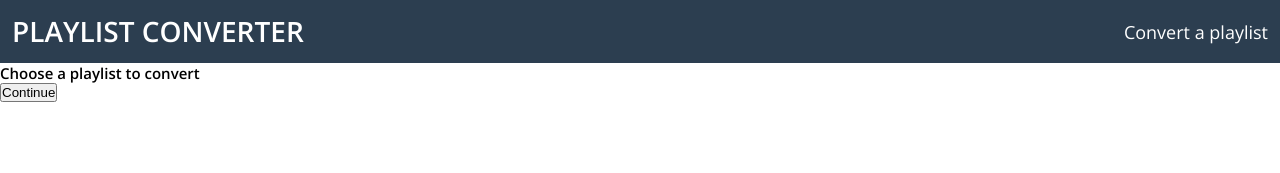
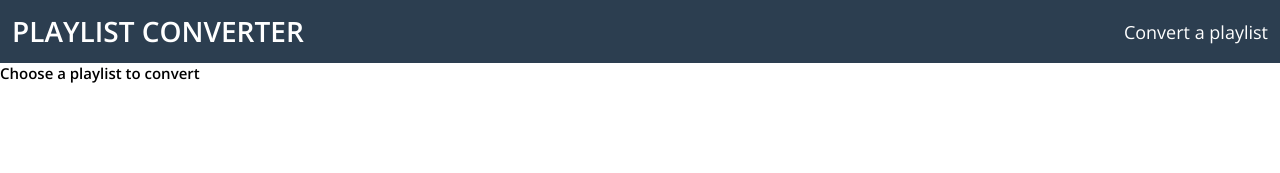
Before and after one commit to Claytonhart/music-playlist-converter, a React (Create React App) app: page /choose in a window 1280 px wide. Shown: the top 173 px of the page. Built offline with nearby package versions, Linux system fonts and the light colour scheme.

Commit message:
cleaned up extraneous logic and unused variables

```diff
--- a/src/components/ChooseAPlaylist.js
+++ b/src/components/ChooseAPlaylist.js
@@ -8,7 +8,7 @@ import getYoutubeListOfPlaylists from "../apis/youtube/getYoutubeListOfPlaylists
 import getNapsterListOfPlaylists from "../apis/napster/getNapsterListOfPlaylists";
 import getDeezerListOfPlaylists from "../apis/deezer/getDeezerListOfPlaylists";
 
-const ChooseAPlaylist = ({ initialPlaylist, finalPlaylist, playlistId }) => {
+const ChooseAPlaylist = ({ initialPlaylist, setPlaylistToConvert }) => {
   const [listOfPlaylists, setListOfPlaylists] = useState([]);
 
   const platform = Object.keys(initialPlaylist)[0];
@@ -49,32 +49,12 @@ const ChooseAPlaylist = ({ initialPlaylist, finalPlaylist, playlistId }) => {
   return (
     <div className="choose-playlist">
       <h1>Choose a playlist to convert</h1>
-      <GetUserPlaylistButton
-        platform={platform}
-        access_token={access_token}
-        id={playlistId}
-      />
       <PlaylistsList
         listOfPlaylists={listOfPlaylists}
         access_token={access_token}
         platform={platform}
+        setPlaylistToConvert={setPlaylistToConvert}
       />
-      {/* <ul>
-        {data.map(playlist => (
-          <li key={playlist.id} uri={playlist.uri}>
-            <a
-              href={playlist.external_urls.spotify}
-              target="_blank"
-              rel="noopener noreferrer"
-            >
-              {playlist.tracks.total}:
-            </a>
-            <div onClick={() => getPlaylist(playlist.id, access_token)}>
-              {playlist.name}
-            </div>
-          </li>
-        ))}
-      </ul> */}
     </div>
   );
 };
--- a/src/components/Convert.js
+++ b/src/components/Convert.js
@@ -8,14 +8,12 @@ import NapsterAuth from "./authComponents/NapsterAuth";
 import DeezerAuth from "./authComponents/DeezerAuth";
 import GetUserPlaylistButton from "./GetUserPlaylistButton";
 
-const Convert = ({ setInitialPlaylist, setFinalPlaylist, setPlaylistId }) => {
+const Convert = ({ setInitialPlaylist, setFinalPlaylist }) => {
   const [activeFrom, setActiveFrom] = useState(null);
   const [activeTo, setActiveTo] = useState(null);
 
   const [tokenFrom, setTokenFrom] = useState(null);
   const [tokenTo, setTokenTo] = useState(null);
-
-  const [playlistValue, setPlaylistValue] = useState("");
 
   const components = {
     Spotify: SpotifyAuth,
@@ -31,10 +29,6 @@ const Convert = ({ setInitialPlaylist, setFinalPlaylist, setPlaylistId }) => {
     setInitialPlaylist({ [activeFrom]: tokenFrom });
     setFinalPlaylist({ [activeTo]: tokenTo });
   }, [activeFrom, activeTo, tokenFrom, tokenTo]);
-
-  // useEffect(() => {
-  //   setPlaylistId(playlistValue);
-  // });
 
   let fromButtonToRender = null;
   if (activeFrom && tokenFrom) {
@@ -57,35 +51,14 @@ const Convert = ({ setInitialPlaylist, setFinalPlaylist, setPlaylistId }) => {
         <div className="playlists-container__left">
           <PlatformList setActive={setActiveFrom} active={activeFrom} />
           {fromButtonToRender}
-          {/* {activeFrom && tokenFrom ? <div>Authenticated</div> : null} */}
-          {/* {activeFrom ? <AuthFrom setToken={setTokenFrom} /> : null} */}
-          {/* {tokenTo} */}
         </div>
         <div className="playlists-container__right">
           <PlatformList setActive={setActiveTo} active={activeTo} />
           {toButtonToRender}
-          {/* {activeTo ? <AuthTo setToken={setTokenTo} /> : null} */}
-          {/* {tokenFrom} */}
         </div>
       </div>
-      {/* <GetUserPlaylistButton
-        id={playlistValue}
-        access_token={tokenFrom}
-        platform={activeFrom}
-      /> */}
       {activeFrom && tokenFrom && activeTo && tokenTo ? (
-        <div>
-          <h5>Please input your playlist's id</h5>
-          <input
-            type="text"
-            placeholder="playlist id"
-            value={playlistValue}
-            onChange={e => setPlaylistValue(e.target.value)}
-          />
-          <Link onClick={() => setPlaylistId(playlistValue)} to="/choose">
-            Continue
-          </Link>
-        </div>
+        <Link to="/choose">Continue</Link>
       ) : null}
     </section>
   );
--- /dev/null
+++ b/src/components/Converted.js
@@ -0,0 +1,7 @@
+import React from "react";
+
+const Converted = props => {
+  return <div>converted!</div>;
+};
+
+export default Converted;
--- a/src/components/Main.js
+++ b/src/components/Main.js
@@ -2,6 +2,7 @@ import React, { useState } from "react";
 import { Switch, Route } from "react-router-dom";
 
 import Convert from "./Convert";
+import Converted from "./Converted";
 import LandingPage from "./LandingPage";
 import AuthPopup from "./AuthPopup";
 import ChooseAPlaylist from "./ChooseAPlaylist";
@@ -9,7 +10,8 @@ import ChooseAPlaylist from "./ChooseAPlaylist";
 const Main = () => {
   const [initialPlaylist, setInitialPlaylist] = useState({});
   const [finalPlaylist, setFinalPlaylist] = useState({});
-  const [playlistId, setPlaylistId] = useState(null);
+
+  const [playlistToConvert, setPlaylistToConvert] = useState(null);
 
   return (
     <section className="main">
@@ -23,7 +25,6 @@ const Main = () => {
               {...props}
               setInitialPlaylist={setInitialPlaylist}
               setFinalPlaylist={setFinalPlaylist}
-              setPlaylistId={setPlaylistId}
             />
           )}
         />
@@ -34,12 +35,22 @@ const Main = () => {
             <ChooseAPlaylist
               {...props}
               initialPlaylist={initialPlaylist}
-              finalPlaylist={finalPlaylist}
-              playlistId={playlistId}
+              setPlaylistToConvert={setPlaylistToConvert}
             />
           )}
         />
         <Route path="/auth" exact component={AuthPopup} />
+        <Route
+          path="/converted"
+          exact
+          render={props => (
+            <Converted
+              {...props}
+              playlistToConvert={playlistToConvert}
+              finalPlaylist={finalPlaylist}
+            />
+          )}
+        />
       </Switch>
     </section>
   );
--- a/src/components/PlaylistsList.js
+++ b/src/components/PlaylistsList.js
@@ -4,17 +4,26 @@ import getSpotifyPlaylist from "../apis/spotify/getSpotifyPlaylist";
 import getYoutubePlaylist from "../apis/youtube/getYoutubePlaylist";
 import getNapsterPlaylist from "../apis/napster/getNapsterPlaylist";
 import getDeezerPlaylist from "../apis/deezer/getDeezerPlaylist";
+import { withRouter } from "react-router-dom";
 
 /*
   Takes an array of objects as listOfPlaylists
 */
-const PlaylistsList = ({ listOfPlaylists, access_token, platform }) => {
+const PlaylistsList = ({
+  history,
+  listOfPlaylists,
+  access_token,
+  platform,
+  setPlaylistToConvert
+}) => {
   // break this out into an external function
   const getPlaylist = (platform, id, access_token) => {
     switch (platform) {
       case "Spotify":
         getSpotifyPlaylist(id, access_token).then(res => {
-          console.log(res);
+          setPlaylistToConvert(res);
+          // set app level state, res = array of playlists to search with
+          history.push("/converted");
         });
         break;
       case "Youtube":
@@ -51,4 +60,4 @@ const PlaylistsList = ({ listOfPlaylists, access_token, platform }) => {
   );
 };
 
-export default PlaylistsList;
+export default withRouter(PlaylistsList);
```
